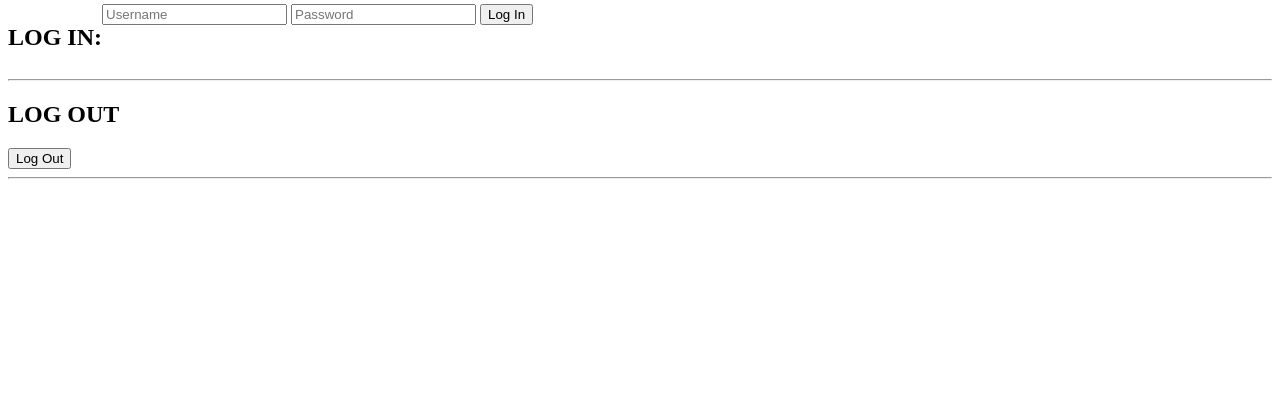
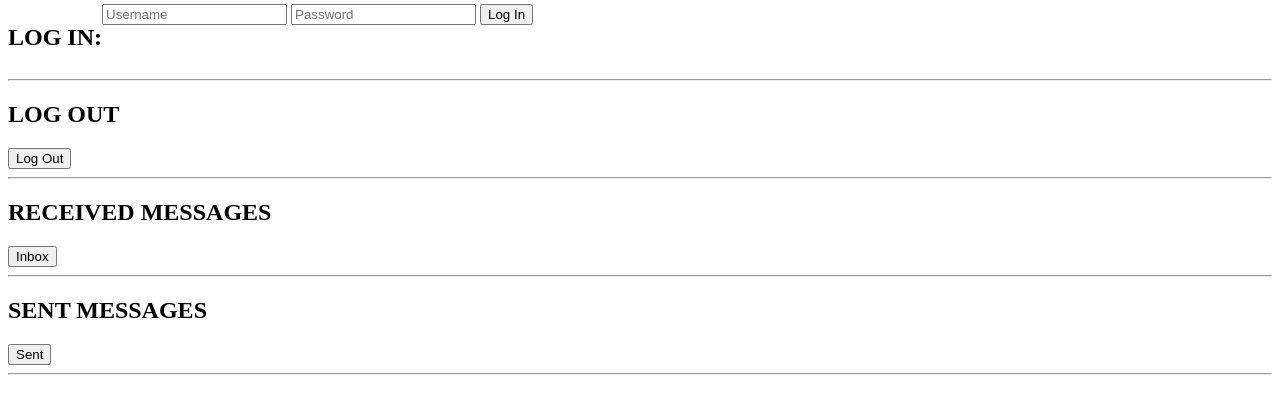
Before and after one commit to Ucoll/bend-ucoll, a Flask app: page /test in a window 1280 px wide. Shown: the part 225-639 px from the top of the page. Run offline with Flask 2, Linux system fonts and the light colour scheme.

Commit message:
Created and tested Sent & Received messages routes

```diff
--- a/src/main.py
+++ b/src/main.py
@@ -79,9 +79,9 @@ def unauthorized():
 * OvidioSantoro - 2022-02-24
 """
 @app.route("/inbox", methods=["GET"])
-@login_required
+#@login_required
 def receivedMessages():
-    return Message.receivedMessages(current_user.id)
+    return jsonify(list(map(lambda x: x.serialize(), Message.receivedMessages(current_user.get_id()).all())))
 
 
 """
@@ -91,7 +91,7 @@ def receivedMessages():
 @app.route("/inbox/sent", methods=["GET"])
 @login_required
 def sentMessages():
-    return "Message.sentMessages(current_user.id)"
+    return jsonify(list(map(lambda x: x.serialize(), Message.sentMessages(current_user.get_id()).all())))
 
 
 """
--- a/src/templates/test.html
+++ b/src/templates/test.html
@@ -65,6 +65,16 @@
         <input type="submit" value="Log Out">
     </form>
     <hr>
+    <h2>RECEIVED MESSAGES</h2>
+    <form action="/inbox">
+        <input type="submit" value="Inbox">
+    </form>
+    <hr>
+    <h2>SENT MESSAGES</h2>
+    <form action="/inbox/sent">
+        <input type="submit" value="Sent">
+    </form>
+    <hr>
 </body>
 
 </html>
```
Also changed, not shown: src/models.py (+7 -7 lines).
